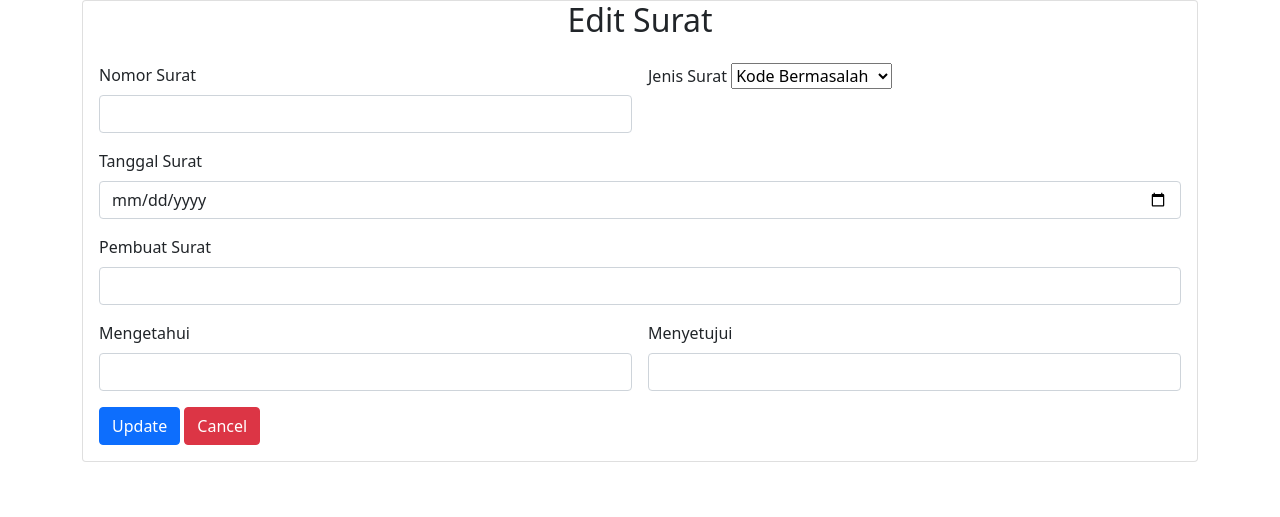
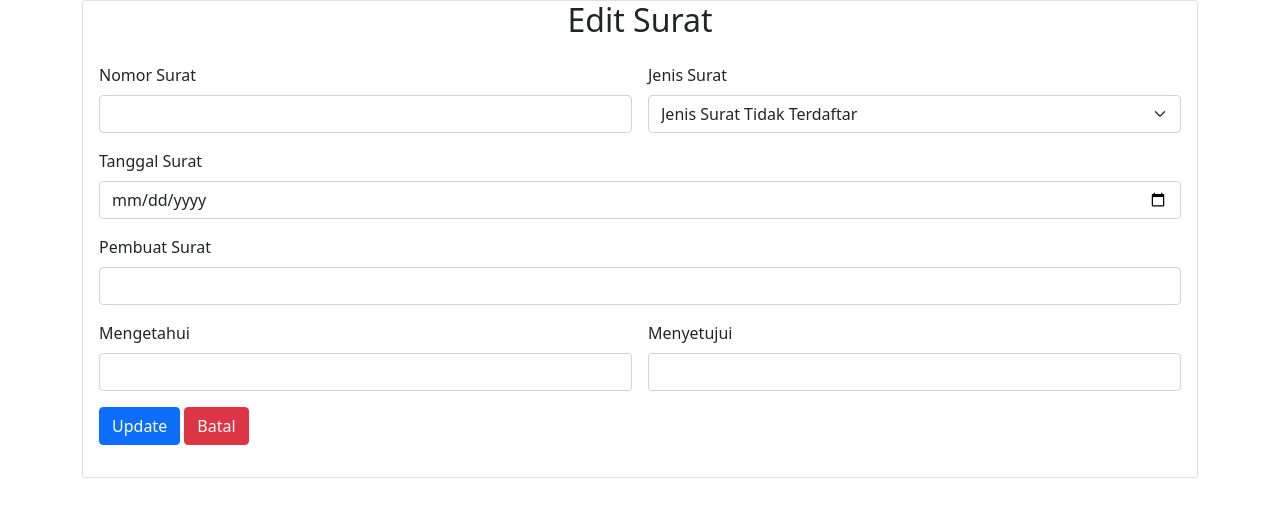
Before and after one commit to Hildayuliani/hildayulianimi20b, a PHP site: page /edit.php?id=1 in a window 1280 px wide. Shown: the top 517 px of the page. Run offline with PHP 8.4, Linux system fonts and the light colour scheme; data that the repository does not hold is empty; some libraries are stand-ins or nearby versions.

Commit message:
crud\view.php

```diff
--- a/crud/add.php
+++ b/crud/add.php
@@ -78,7 +78,8 @@ $result = $con->query($sql);
 				(id,no_surat,jenis_surat,tgl_surat,ttd_surat,ttd_mengetahui,ttd_menyetujui) VALUES ('','$no_surat','$jenis_surat','$tgl_surat','$ttd_surat','$ttd_mengetahui','$ttd_menyetujui')");
 
 			//Show message when user added
-			echo "User added Successfully. <a href='view.php'>List Surat</a>";
+			/*echo "User added Successfully. <a href='view.php'>List Surat</a>";*/
+			header("Location:view.php");
 		}
 	?>
 </body>
--- a/crud/edit.php
+++ b/crud/edit.php
@@ -1,36 +1,33 @@
 <?php
 error_reporting(0);
-//Buat Koneksinya
-$con = new mysqli("localhost","root", "","db_surathilda");
+$con = new mysqli("localhost", "root", "", "db_surathilda");
 
-$tgl = date ('d F Y');
+$tgl = date('d F Y');
 $id = $_GET['id'];
-$query = mysqli_query($con, "SELECT * FROM tbl_surat where id='$id'");
+$query = mysqli_query($con, "SELECT * FROM tbl_surat where id = '$id'");
 $isi = $query->fetch_assoc();
-/*$sql = "SELECT * FROM tbl_surat";
-$result = $con->query($sql);*/
-if ($isi["jenis_surat"]=='1'){
-			$js = "Surat Keputusan";
+if ($isi['jenis_surat'] == 1) {
+  $js = 'SURAT KEPUTUSAN';
+} else if ($isi['jenis_surat'] == 2) {
+  $js = 'SURAT PERNYATAAN';
+} else if ($isi['jenis_surat'] == 3) {
+  $js = 'SURAT PEMINJAMAN';
+} else {
+  $js = 'Jenis Surat Tidak Terdaftar';
 }
-		else if($isi["jenis_surat"]=='2'){
-			$js = "Surat Pernyataan";
-		}else if ($isi["jenis_surat"]=='3'){
-			$js = "Surat Peminjaman";
-		}else{
-			$js = "Kode Bermasalah";
-		}
+
 ?>
 
+<!DOCYTYPE html>
+  <html>
 
-
-<!DOCTYPE html>
-<html>
   <head>
-	<title>Edit Surat</title>
-	<link rel="stylesheet" href="../assets/css/bootstrap.min.css">
+    <title>Update Surat</title>
+    <!-- <link rel="stylesheet" href="../asset/css/bootstrap.min.css"> -->
     <link href="https://cdn.jsdelivr.net/npm/bootstrap@5.1.3/dist/css/bootstrap.min.css" rel="stylesheet" integrity="sha384-1BmE4kWBq78iYhFldvKuhfTAU6auU8tT94WrHftjDbrCEXSU1oBoqyl2QvZ6jIW3" crossorigin="anonymous">
     <script src="https://cdn.jsdelivr.net/npm/bootstrap@5.1.3/dist/js/bootstrap.bundle.min.js" integrity="sha384-ka7Sk0Gln4gmtz2MlQnikT1wXgYsOg+OMhuP+IlRH9sENBO0LRn5q+8nbTov4+1p" crossorigin="anonymous"></script>
   </head>
+
  <body>
   <div class="container">
   <row>
@@ -38,39 +35,45 @@ if ($isi["jenis_surat"]=='1'){
     <H2 align="center">Edit Surat</H2>
     <div class="card-body">
       <form class="row g-3" action="edit.php" method="post" name="form1">
+        <input type="hidden" class="form-control" id="id" name="id" value="<?php echo $isi['id']?>" required>
         <div class="col-md-6">
           <label for="noSurat" class="form-label">Nomor Surat</label>
-			    <input type="text" class="form-control" id="noSurat" name="noSurat" value="<?php echo $isi['no_surat']?>" placeholder="" required>
+          <input type="text" class="form-control" id="noSurat" name="noSurat" value="<?php echo $isi['no_surat']?>" required>
         </div>
         <div class="col-md-6">
           <label for="jenisSurat" class="form-label">Jenis Surat</label>
-			    <select id="jenisSurat" name="jenisSurat" value="<?php echo $isi['jenis_surat']?>"> class="form-select" required>
-			      <option selected value="<?php echo $isi['jenis_surat']?>"><?php echo $js?></option>
+          <select id="jenisSurat" name="jenisSurat" class="form-select" value="<?php echo $isi['jenis_surat']?>" required>
+            <option selected value="<?php echo $isi['jenis_surat']?>" ><?php echo $js?></option>
             <option value="1">Surat Keputusan</option>
             <option value="2">Surat Pernyataan</option>
             <option value="3">Surat Peminjaman</option>
           </select>
         </div>
+        <!-- <div class="col-md-6">
+          <label for="inputPassword4" class="form-label">Nomor Surat</label>
+          <input type="password" class="form-control" id="inputPassword4">
+        </div> -->
         <div class="col-12">
           <label for="tglSurat" class="form-label">Tanggal Surat</label>
-			    <input type="date" class="form-control" id="tglSurat" name="tglSurat" value="<?php echo $isi['tgl_surat']?>"  placeholder="mm/dd/yyyy" required>
+          <input type="date" class="form-control" id="tglSurat" name="tglSurat" placeholder="mm/dd/yyyy" value="<?php echo $isi['tgl_surat']?>" required>
         </div>
         <div class="col-12">
           <label for="ttdSurat" class="form-label">Pembuat Surat</label>
-			    <input type="text" class="form-control" id="ttdSurat" name="ttdSurat" value="<?php echo $isi['ttd_surat']?>"  placeholder="" required>
+          <input type="text" class="form-control" id="ttdSurat" name="ttdSurat" placeholder="" value="<?php echo $isi['ttd_surat']?>" required>
         </div>
         <div class="col-md-6">
           <label for="ttdMengetahui" class="form-label">Mengetahui</label>
-			    <input type="text" class="form-control" id="ttdMengetahui" name="ttdMengetahui" value="<?php echo $isi['ttd_mengetahui']?>"  required>
+          <input type="text" class="form-control" id="ttdMengetahui" name="ttdMengetahui" value="<?php echo $isi['ttd_mengetahui']?>" required>
         </div>
 
         <div class="col-md-6">
           <label for="ttdMenyetujui" class="form-label">Menyetujui</label>
-			    <input type="text" class="form-control" id="ttdMenyetujui" name="ttdMenyetujui" value="<?php echo $isi['ttd_menyetujui']?>"  required>
+          <input type="text" class="form-control" id="ttdMenyetujui" name="ttdMenyetujui" value="<?php echo $isi['ttd_menyetujui']?>" required>
         </div>
+
         <div class="col-12">
-			    <button type="submit" class="btn btn-primary" name="Update">Update</button>
-			    <button type="button" class="btn btn-danger">Cancel</button>
+          <button type="submit" class="btn btn-primary" name="update">Update</button>
+          <button type="button" class="btn btn-danger">Batal</button>
         </div>
       </form>
     </div>
@@ -79,7 +82,9 @@ if ($isi["jenis_surat"]=='1'){
   </div>
   <?php
 
-		if(isset($_POST['Update'])) {
+
+    if(isset($_POST['update'])) {
+      $id=$_POST['id'];
       $no_surat = $_POST['noSurat'];
       $jenis_surat = $_POST['jenisSurat'];
       $tgl_surat = $_POST['tglSurat'];
@@ -88,16 +93,16 @@ if ($isi["jenis_surat"]=='1'){
       $ttd_menyetujui = $_POST['ttdMenyetujui'];
 
       //Insert user data info table
-			$result = mysqli_query($con , "UPDATE 'tbl_surat'
-				SET 'id' = '$id', 'no_surat' ='$no_surat', 'jenis_surat' = '$jenis_surat', 'tgl_surat' = '$tgl_surat', 'ttd_surat' = '$ttd_surat', 'ttd_mengetahui' = '$ttd_mengetahui', 'ttd_menyetujui' = '$ttd_menyetujui' WHERE 'id' ='$id')");
+      $result = mysqli_query($con, "UPDATE `tbl_surat` SET `no_surat`='$no_surat', `jenis_surat`='$jenis_surat', `tgl_surat`='$tgl_surat', `ttd_surat`='$ttd_surat', `ttd_mengetahui`='$ttd_mengetahui', `ttd_menyetujui`='$ttd_menyetujui' WHERE `id`='$id'");
 
       //Show message when user added
-			echo "User added Successfully. <a href='view.php'>List Surat</a>";
+      /*echo "Surat Updated Successfully. <a href='view.php'>List Surat</a>";*/
+      header("Location:view.php");
     }
   ?>
   </body>
-<script src="../assets/js/bootstrap.min.js"></script>
-
-<script src="https://cdn.jsdelivr.net/npm/@popperjs/core@2.10.2/dist/umd/popper.min.js" integrity="sha384-7+zCNj/IqJ95wo16oMtfsKbZ9ccEh31eOz1HGyDuCQ6wgnyJNSYdrPa03rtR1zdB" crossorigin="anonymous"></script>
+  <!-- <script src="../asset/js/bootstrap.min.js"></script> -->
+  <script src="https://cdn.jsdelivr.net/npm/@popperjs/core@2.10.2/dist/umd/popper.min.js" integrity="sha384-7+zCNj/IqJ95wo16oMtfsKbZ9ccEh31eOz1HGyDuCQ6wgnyJNSYdrPa03rtR1zdB" crossorigin="anonymous">
+  </script>
   <script src="https://cdn.jsdelivr.net/npm/bootstrap@5.1.3/dist/js/bootstrap.min.js" integrity="sha384-QJHtvGhmr9XOIpI6YVutG+2QOK9T+ZnN4kzFN1RtK3zEFEIsxhlmWl5/YESvpZ13" crossorigin="anonymous"></script>
   </html>
```
Also changed, not shown: crud/delete.php (added, +15 -0 lines), crud/view.php (+36 -55 lines). Lines whose indentation alone changed are shown as unchanged.
